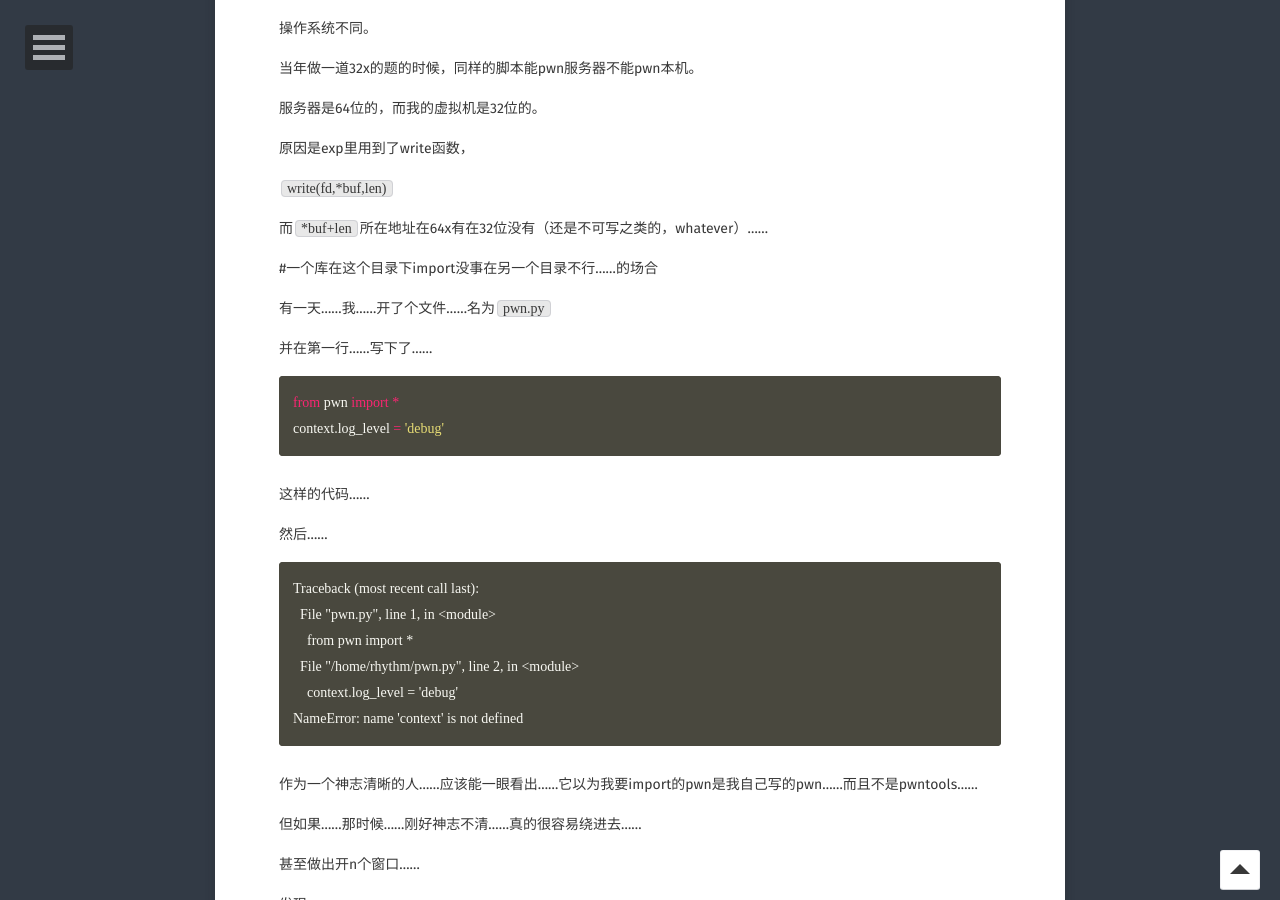
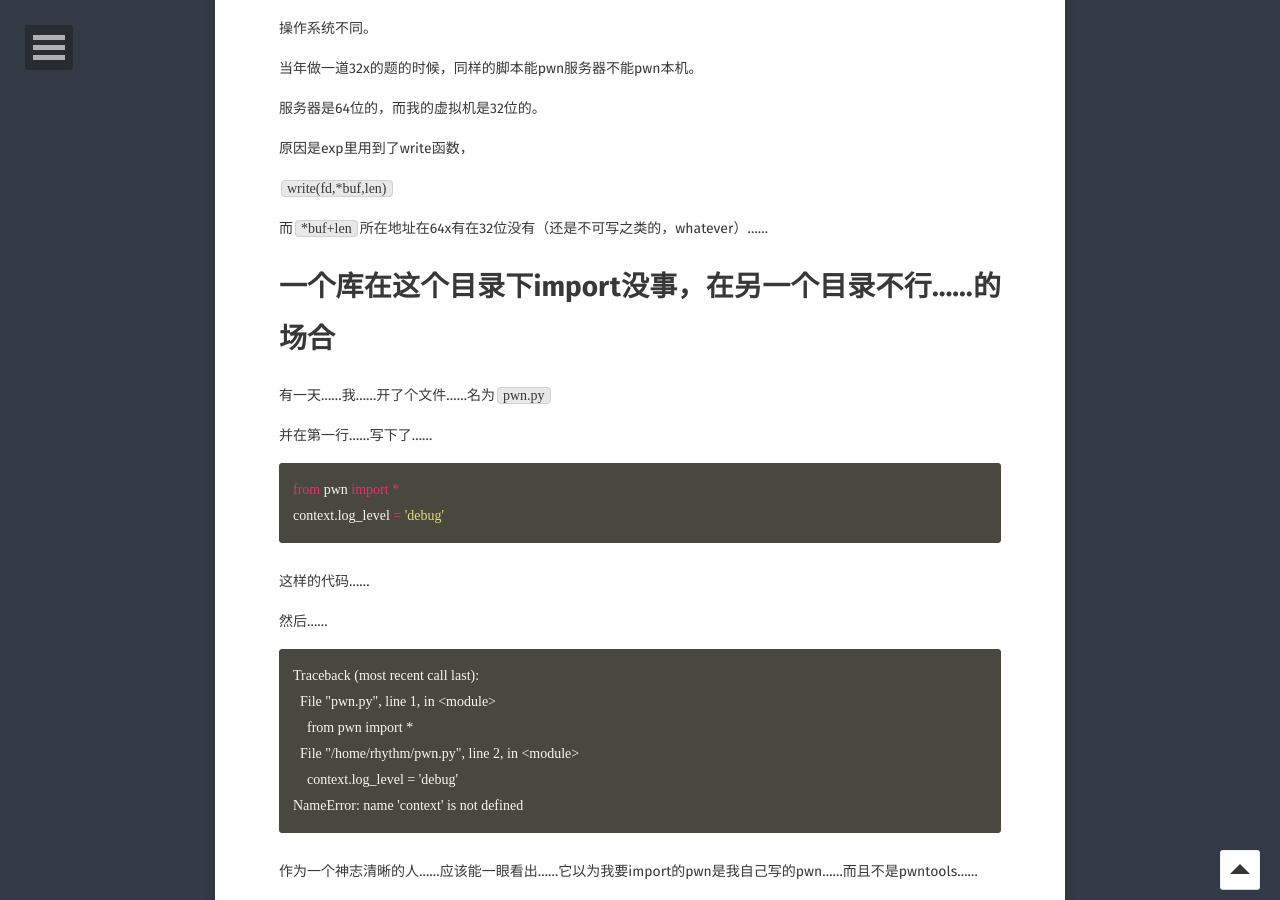
Before and after one commit to RhythmMark/RhythmMark.github.io, a Jekyll site: the page built from _posts/2019-04-02-pwn_ood.md, in a window 1280 px wide and 900 px high, scrolled down 869 px. Built offline with Jekyll 4.4.1, drawn with Linux system fonts in a browser that asks for light colours; some web fonts are replaced; comment, search, counter and statistics services are not loaded.

Commit message:
Update 2019-04-02-pwn_ood.md

```diff
--- a/_posts/2019-04-02-pwn_ood.md
+++ b/_posts/2019-04-02-pwn_ood.md
@@ -30,7 +30,7 @@ libc不同。感觉这个最常见。
 
 而``*buf+len``所在地址在64x有在32位没有（还是不可写之类的，whatever）……
 
-#一个库在这个目录下import没事在另一个目录不行……的场合
+# 一个库在这个目录下import没事，在另一个目录不行……的场合
 
 有一天……我……开了个文件……名为``pwn.py``
 
```
